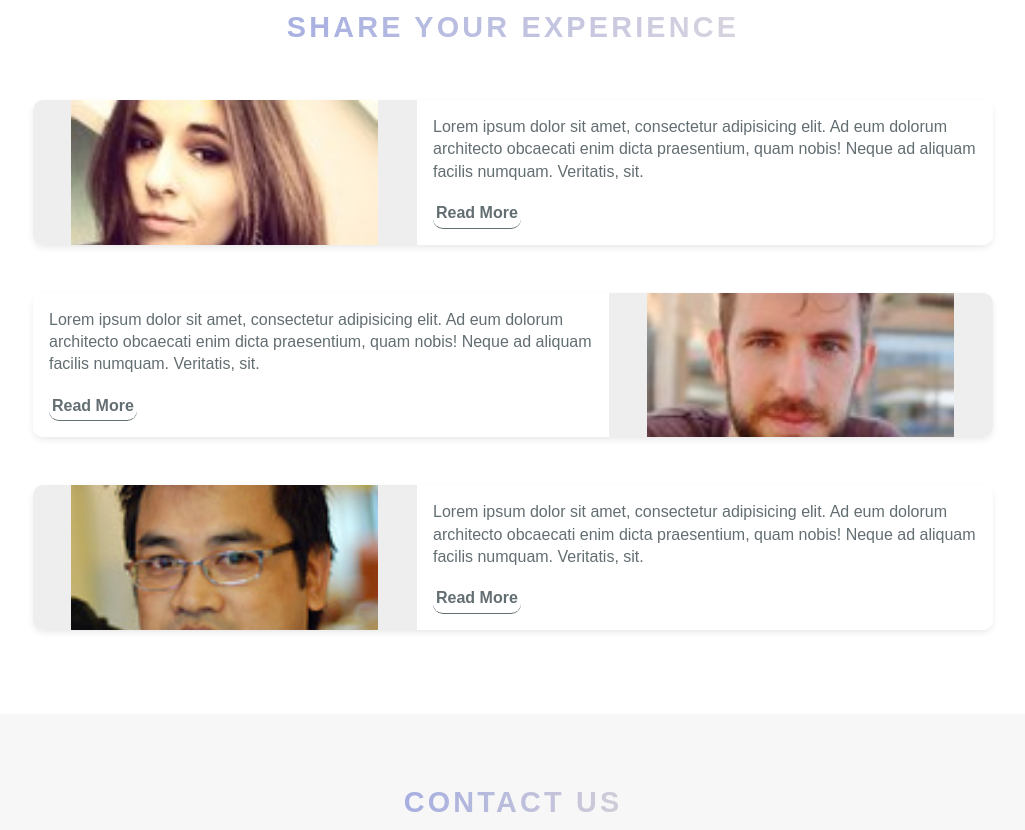
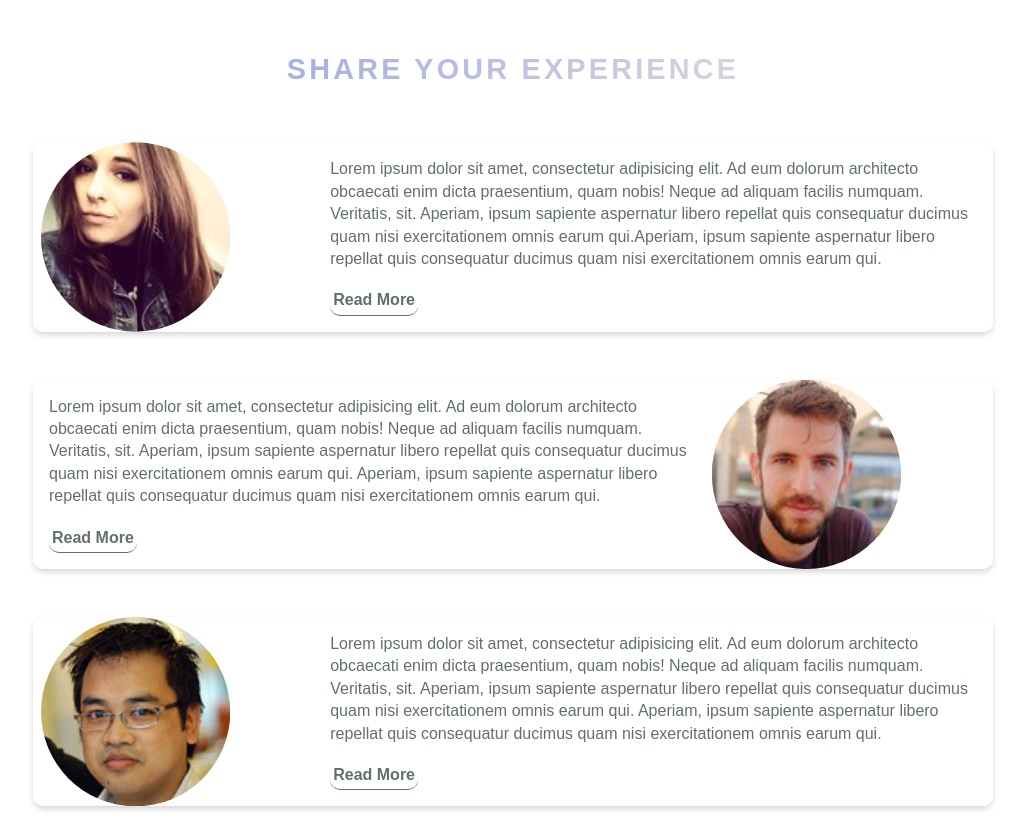
Before and after one commit to KevinTV08/GLNP, a website: page index.html in a window 1280 px wide. Shown: the part 4351-5181 px from the top of the page, without its empty margins (127-1152 px from the left). Drawn offline with Linux system fonts and the light colour scheme; files whose address does not match are found by name.

Commit message:
testimontials changes

```diff
--- a/index.html
+++ b/index.html
@@ -199,7 +199,7 @@
         <div class="info-container">
             <div class="info__col info__box">
                 <div class="picture-container">
-                    <img src="img/ranger.jpg" style="width:100%" height="auto">
+                    <img src="img/ranger.jpg" style="width:100%" height="350px">
                 </div>
             </div>
             <div class="info__col info__paragraph">
@@ -224,7 +224,7 @@
         <div class="info-container">
             <div class="info__col info__box">
                 <div class="picture-container">
-                    <img src="img/to-do.jpg" style="width:100%" height="auto">
+                    <img src="img/to-do.jpg" style="width:100%" height="350px">
                 </div>
             </div>
             <div class="info__col info__paragraph">
@@ -248,7 +248,7 @@
         <div class="info-container">
             <div class="info__col info__box">
                 <div class="picture-container">
-                    <img src="img/seasons.jpg" style="width:100%" height="auto">
+                    <img src="img/seasons.jpg" style="width:100%" height="350px">
                 </div>
             </div>
             <div class="info__col info__paragraph">
@@ -272,7 +272,7 @@
         <div class="info-container">
             <div class="info__col info__box">
                 <div class="picture-container">
-                    <img src="img/safety.jpg" style="width:100%" height="auto">
+                    <img src="img/safety.jpg" style="width:100%" height="350px">
                 </div>
             </div>
             <div class="info__col info__paragraph">
@@ -420,7 +420,7 @@
 
         <div class="testimonial-card" id="experiences">
             <div class="row-div">
-                <div class="photo-1" style="background-image: url('img/test-2.jpg')"></div>
+                <img class="photo-1" src='img/test-2.jpg'>
                 <ul class="details">
                     <li class="visitor">Jane Smith</a></li>
                     <li class="date">August 18, 2018</li>
@@ -428,7 +428,10 @@
             </div>
             <div class="description">
                 <p> Lorem ipsum dolor sit amet, consectetur adipisicing elit. Ad eum dolorum architecto obcaecati enim
-                    dicta praesentium, quam nobis! Neque ad aliquam facilis numquam. Veritatis, sit.</p>
+                    dicta praesentium, quam nobis! Neque ad aliquam facilis numquam. Veritatis, sit. Aperiam, ipsum
+                    sapiente aspernatur libero repellat quis consequatur ducimus quam nisi exercitationem omnis earum
+                    qui.Aperiam, ipsum sapiente aspernatur libero repellat quis consequatur ducimus quam nisi
+                    exercitationem omnis earum qui.</p>
                 <p class="tm">
                     <a href="#" class="btn-text">Read More</a>
                 </p>
@@ -436,7 +439,7 @@
         </div>
         <div class="testimonial-card alt">
             <div class="row-div">
-                <div class="photo-2" style="background-image: url('img/test-1.jpg')"></div>
+                <img class="photo-2" src='img/test-1.jpg'>
                 <ul class="details">
                     <li class="visitor">John Doe</a></li>
                     <li class="date">July 15, 2018</li>
@@ -445,7 +448,10 @@
             </div>
             <div class="description">
                 <p>Lorem ipsum dolor sit amet, consectetur adipisicing elit. Ad eum dolorum architecto obcaecati enim
-                    dicta praesentium, quam nobis! Neque ad aliquam facilis numquam. Veritatis, sit.</p>
+                    dicta praesentium, quam nobis! Neque ad aliquam facilis numquam. Veritatis, sit. Aperiam, ipsum
+                    sapiente aspernatur libero repellat quis consequatur ducimus quam nisi exercitationem omnis earum
+                    qui. Aperiam, ipsum sapiente aspernatur libero repellat quis consequatur ducimus quam nisi
+                    exercitationem omnis earum qui.</p>
                 <p class="tm">
                     <a href="#" class="btn-text">Read More</a>
                 </p>
@@ -453,7 +459,7 @@
         </div>
         <div class="testimonial-card">
             <div class="row-div">
-                <div class="photo-2" style="background-image: url('img/test-3.jpg')"></div>
+                <img class="photo-3" src='img/test-3.jpg'>
                 <ul class="details">
                     <li class="visitor">Mike Chen</a></li>
                     <li class="date">July 10, 2018</li>
@@ -461,7 +467,10 @@
             </div>
             <div class="description">
                 <p> Lorem ipsum dolor sit amet, consectetur adipisicing elit. Ad eum dolorum architecto obcaecati enim
-                    dicta praesentium, quam nobis! Neque ad aliquam facilis numquam. Veritatis, sit.</p>
+                    dicta praesentium, quam nobis! Neque ad aliquam facilis numquam. Veritatis, sit. Aperiam, ipsum
+                    sapiente aspernatur libero repellat quis consequatur ducimus quam nisi exercitationem omnis earum
+                    qui. Aperiam, ipsum sapiente aspernatur libero repellat quis consequatur ducimus quam nisi
+                    exercitationem omnis earum qui.</p>
                 <p class="tm">
                     <a href="#" class="btn-text">Read More</a>
                 </p>
--- a/sass/components/_testimonials.scss
+++ b/sass/components/_testimonials.scss
@@ -1,8 +1,9 @@
 .testimonial-card {
+  width: 75%;
   display: flex;
   flex-direction: column;
   margin: 3rem auto;
-  box-shadow: 0 3px 7px -1px rgba($color-black, 0.1);
+  box-shadow: 0 3px 7px -1px rgba($color-black, 0.2);
   margin-bottom: 1.6%;
   background-color: rgba(255, 255, 255, 0.8);
   line-height: 1.4;
@@ -18,11 +19,14 @@
   }
 
   .photo-1 {
+    -webkit-clip-path: circle(50% at 50% 50%);
+    clip-path: circle(50% at 50% 50%);
+    -webkit-shape-outside: circle(50% at 50% 50%);
+    shape-outside: circle(50% at 50% 50%);
+    border-radius: none;
     position: absolute;
-    right: 0;
-    left: 0;
+    left: 35%;
     background-size: 80%;
-    background-color: $color-grey-light-2;
     background-repeat: no-repeat;
     background-position: center top;
     transition: transform 0.2s;
@@ -30,11 +34,29 @@
   }
 
   .photo-2 {
+    -webkit-clip-path: circle(50% at 50% 50%);
+    clip-path: circle(50% at 50% 50%);
+    -webkit-shape-outside: circle(50% at 50% 50%);
+    shape-outside: circle(50% at 50% 50%);
+    border-radius: none;
     position: absolute;
-    right: 0;
-    left: 0;
+    left: 35%;
     background-size: 80%;
-    background-color: $color-grey-light-2;
+    background-repeat: no-repeat;
+    background-position: center;
+    transition: transform 0.2s;
+    height: 100%;
+  }
+
+  .photo-3 {
+    -webkit-clip-path: circle(50% at 50% 50%);
+    clip-path: circle(50% at 50% 50%);
+    -webkit-shape-outside: circle(50% at 50% 50%);
+    shape-outside: circle(50% at 50% 50%);
+    border-radius: none;
+    position: absolute;
+    left: 35%;
+    background-size: 80%;
     background-repeat: no-repeat;
     background-position: center;
     transition: transform 0.2s;
@@ -55,8 +77,8 @@
     left: -100%;
     margin: auto;
     transition: left 0.2s;
-    background: rgba($color-black, 0.6);
-    color: $color-white;
+    background: rgba($color-white, 0.6);
+    color: $color-black;
     padding: 10px;
     width: 100%;
     font-size: 0.9rem;
@@ -84,18 +106,51 @@
     margin-top: 1rem;
   }
 
-  @media screen and (min-width: 40rem) {
+  @media screen and (min-width: 61.9375rem) {
     flex-direction: row;
     max-width: 75%;
     .row-div {
-      flex-basis: 40%;
+      width: 20rem;
       height: auto;
     }
     .description {
-      flex-basis: 60%;
+      width: 80%;
     }
     &.alt {
       flex-direction: row-reverse;
     }
+
+    .photo-1 {
+      position: absolute;
+      right: 0;
+      left: 0.5rem;
+      background-size: 80%;
+      background-repeat: no-repeat;
+      background-position: center top;
+      transition: transform 0.2s;
+      height: 100%;
+    }
+
+    .photo-2 {
+      position: absolute;
+      right: 1rem;
+      left: 0;
+      background-size: 80%;
+      background-repeat: no-repeat;
+      background-position: center;
+      transition: transform 0.2s;
+      height: 100%;
+    }
+
+    .photo-3 {
+      position: absolute;
+      right: 0;
+      left: 0.5rem;
+      background-size: 80%;
+      background-repeat: no-repeat;
+      background-position: center;
+      transition: transform 0.2s;
+      height: 100%;
+    }
   }
 }
```
Also changed, not shown: css/style.css.
